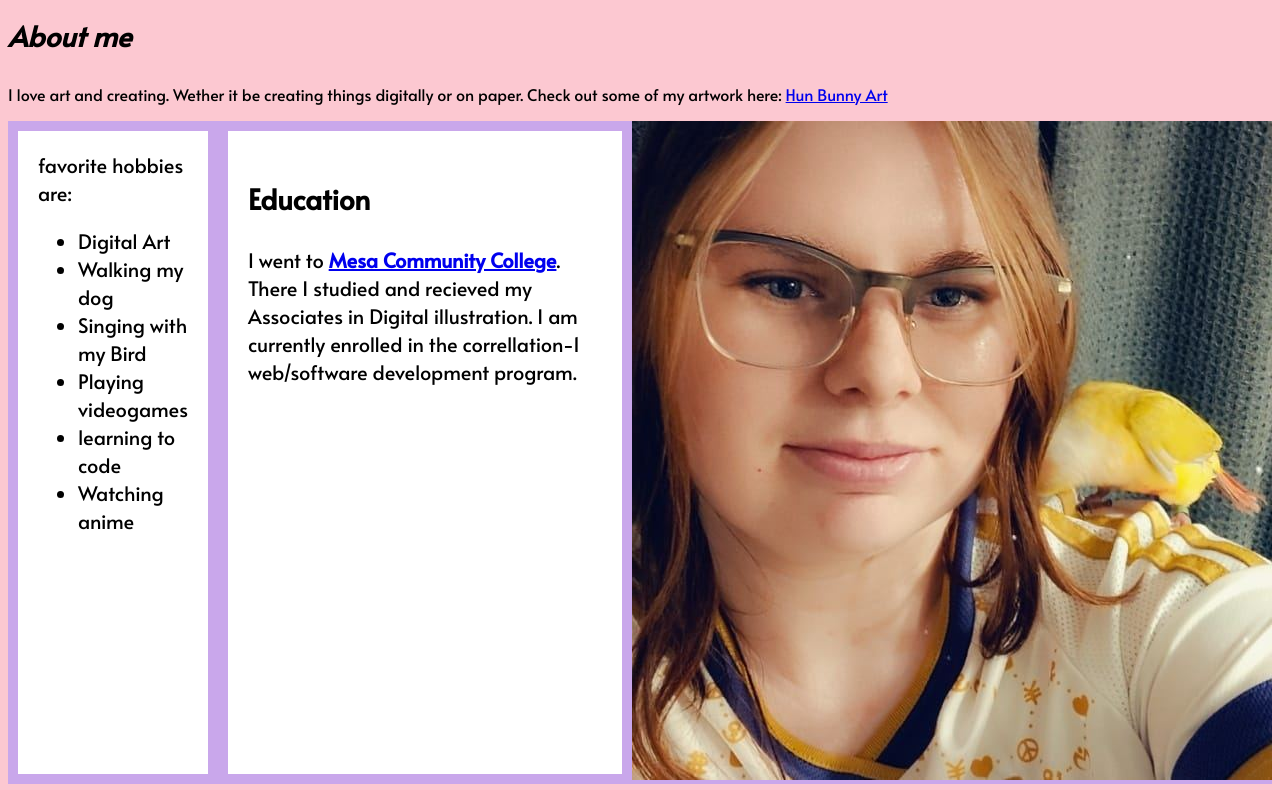
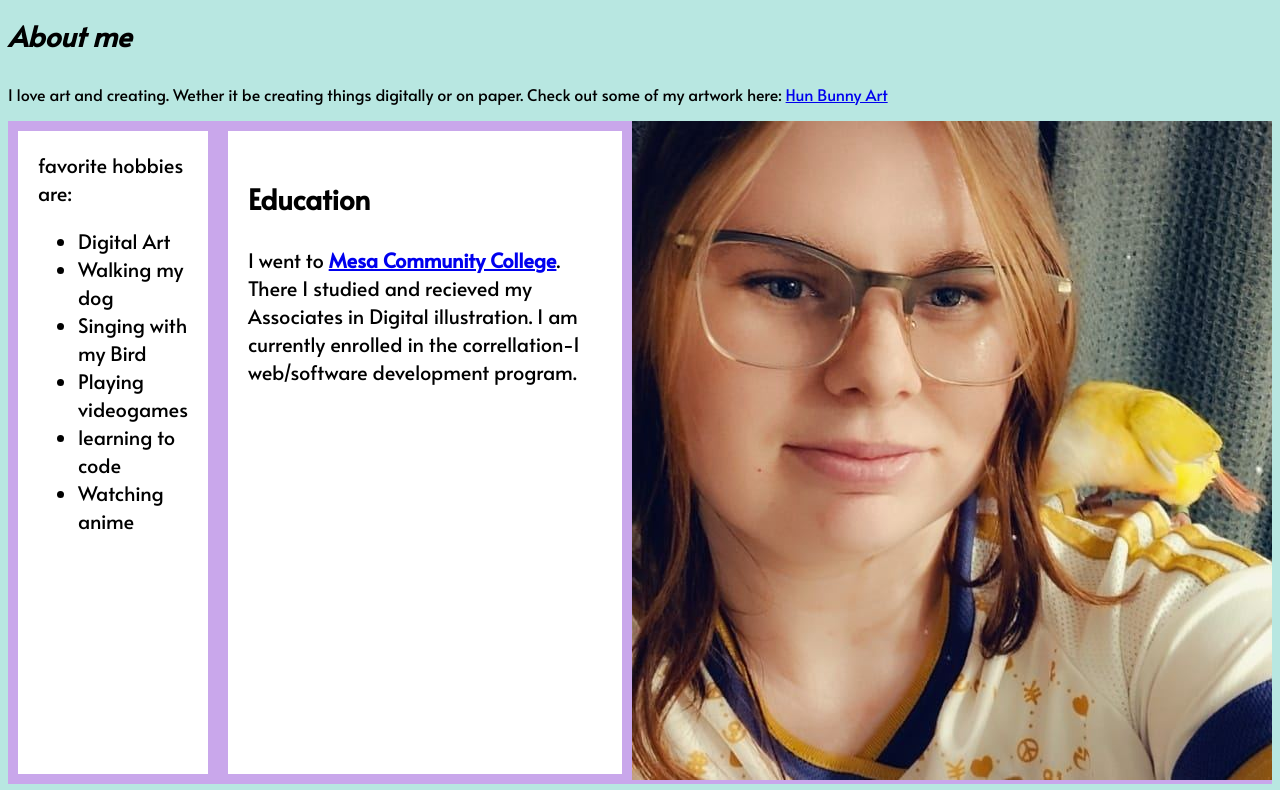
Before and after one commit to tcipolla/tay_website, a plain HTML site: page about-me.html in a window 1280 px wide. Shown: the part 147-937 px from the top of the page. Drawn offline with Linux system fonts and the light colour scheme; files whose address does not match are found by name.

Commit message:
Update style2.css

```diff
--- a/CSS/style2.css
+++ b/CSS/style2.css
@@ -1,5 +1,5 @@
 body {
-  background-color: #fcc8d1;
+  background-color: #B8E7E1;
   font-family: "Alata", sans-serif;
 }
 
```
